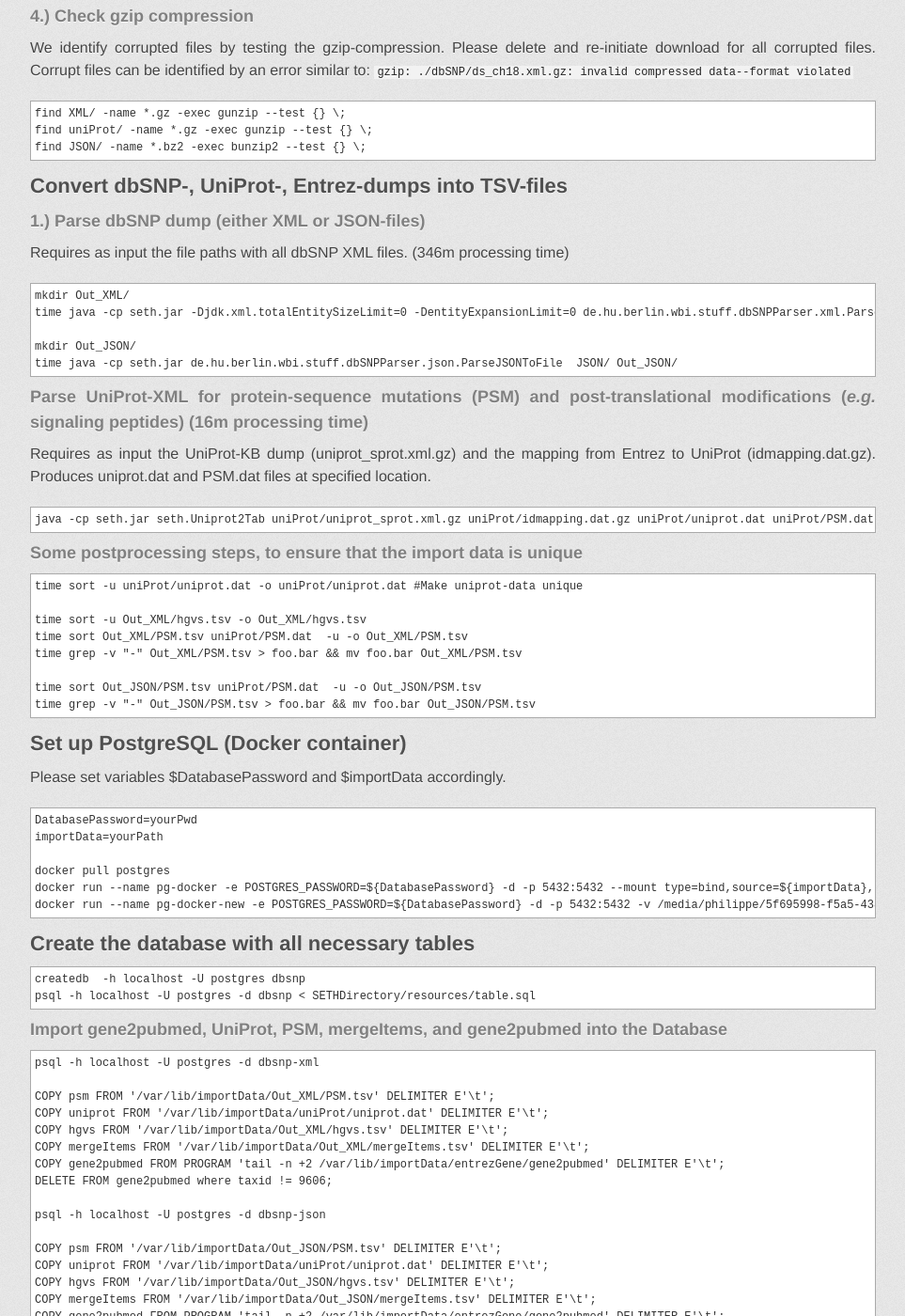
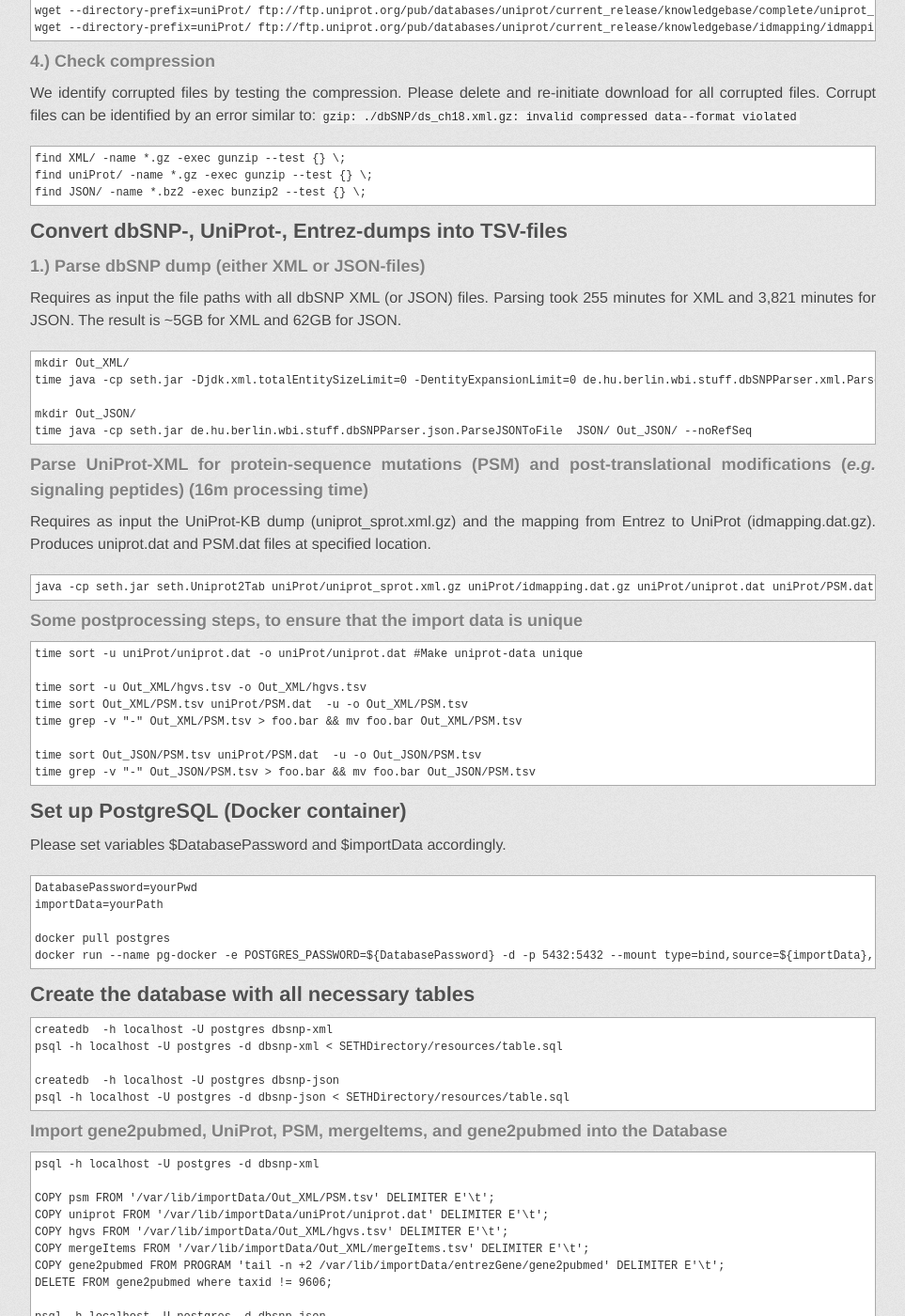
Before and after one commit to rockt/SETH, a Jekyll site: the page built from index.md, in a window 1280 px wide and 1400 px high, scrolled down 7660 px. Shown: the whole window at 94% size, without its empty margins (158-1121 px from the left). Built offline with Jekyll 4.4.1, drawn with Linux system fonts in a browser that asks for light colours; some web fonts are replaced; some of the changed text lies outside the part shown.

Commit message:
Updated readme

```diff
--- a/index.md
+++ b/index.md
@@ -363,8 +363,11 @@
 Please be aware that downloading the necessary files takes substantial amounts of time and space.
 The script was last tested with **build 153** on 3rd of June 2021 and total download size was approx 200 GB.
 
-### 1.) Download XML dump from dbSNP
-Creates a directory *dbSNP* and stores data into this folder.
+### 1.) Download XML or JSON dump from dbSNP
+First, we download the relevant files from dbSNP (either XML or JSON).
+We can either choose XML or JSON as input format.
+XML is much smaller in download-size, faster to process, produces a smaller database, but has inferior normalization performance.
+In general, precision is worse in XML and recall is comparable.
 
     mkdir XML
 	wget --continue --directory-prefix=XML/ ftp://ftp.ncbi.nih.gov/snp/organisms/human_9606/XML/ds\*.gz
@@ -386,8 +389,8 @@
 	wget --directory-prefix=uniProt/ ftp://ftp.uniprot.org/pub/databases/uniprot/current_release/knowledgebase/complete/uniprot_sprot.xml.gz
 	wget --directory-prefix=uniProt/ ftp://ftp.uniprot.org/pub/databases/uniprot/current_release/knowledgebase/idmapping/idmapping.dat.gz
 
-### 4.) Check gzip compression
-We identify corrupted files by testing the gzip-compression.
+### 4.) Check compression
+We identify corrupted files by testing the compression.
 Please delete and re-initiate download for all corrupted files.
 Corrupt files can be identified by  an error similar to:
 `gzip: ./dbSNP/ds_ch18.xml.gz: invalid compressed data--format violated`
@@ -399,13 +402,15 @@
 ## Convert dbSNP-, UniProt-, Entrez-dumps into TSV-files
 
 ### 1.) Parse dbSNP dump (either XML or JSON-files)
-Requires as input the file paths with all dbSNP XML files. (346m processing time)
+Requires as input the file paths with all dbSNP XML (or JSON) files.
+Parsing took  255 minutes for XML and 3,821 minutes for JSON.
+The result is ~5GB for XML and 62GB for JSON.
 
     mkdir Out_XML/
 	time java -cp seth.jar -Djdk.xml.totalEntitySizeLimit=0 -DentityExpansionLimit=0 de.hu.berlin.wbi.stuff.dbSNPParser.xml.ParseXMLToFile  XML/ Out_XML/
 
     mkdir Out_JSON/
-    time java -cp seth.jar de.hu.berlin.wbi.stuff.dbSNPParser.json.ParseJSONToFile  JSON/ Out_JSON/
+    time java -cp seth.jar de.hu.berlin.wbi.stuff.dbSNPParser.json.ParseJSONToFile  JSON/ Out_JSON/ --noRefSeq
 
 ### Parse UniProt-XML for protein-sequence mutations (PSM) and post-translational modifications (*e.g.* signaling peptides)  (16m processing time)
 
@@ -433,13 +438,15 @@
 
     docker pull postgres
     docker run --name pg-docker -e POSTGRES_PASSWORD=${DatabasePassword} -d -p 5432:5432 --mount type=bind,source=${importData},target=/var/lib/importData,readonly postgres
-    docker run --name pg-docker-new -e POSTGRES_PASSWORD=${DatabasePassword} -d -p 5432:5432 -v /media/philippe/5f695998-f5a5-4389-a2d8-4cf3ffa1288a/postgres-docker/:/var/lib/postgresql/data  --mount type=bind,source=${importData},target=/var/lib/importData,readonly  postgres:12.8
-
 
 
 ## Create the database with all necessary tables
-    createdb  -h localhost -U postgres dbsnp
-    psql -h localhost -U postgres -d dbsnp < SETHDirectory/resources/table.sql
+    createdb  -h localhost -U postgres dbsnp-xml
+    psql -h localhost -U postgres -d dbsnp-xml < SETHDirectory/resources/table.sql
+
+    createdb  -h localhost -U postgres dbsnp-json
+    psql -h localhost -U postgres -d dbsnp-json < SETHDirectory/resources/table.sql
+
 
 ### Import  gene2pubmed, UniProt, PSM, mergeItems, and gene2pubmed into the Database
 
@@ -457,10 +464,10 @@
     COPY psm FROM '/var/lib/importData/Out_JSON/PSM.tsv' DELIMITER E'\t';
     COPY uniprot FROM '/var/lib/importData/uniProt/uniprot.dat' DELIMITER E'\t';
     COPY hgvs FROM '/var/lib/importData/Out_JSON/hgvs.tsv' DELIMITER E'\t';
-    COPY mergeItems FROM '/var/lib/importData/Out_JSON/mergeItems.tsv' DELIMITER E'\t';
     COPY gene2pubmed FROM PROGRAM 'tail -n +2 /var/lib/importData/entrezGene/gene2pubmed' DELIMITER E'\t';
     DELETE FROM gene2pubmed where taxid != 9606;
 
+    -- COPY mergeItems FROM '/var/lib/importData/Out_JSON/mergeItems.tsv' DELIMITER E'\t';
 
 ## Derby database from 18th May 2016
 We now also provide a derby database for the human dbSNP dump [dbSNP147](https://drive.google.com/open?id=0BxyKVvNXUobTMDJYcG81Uzdhb28).
```
